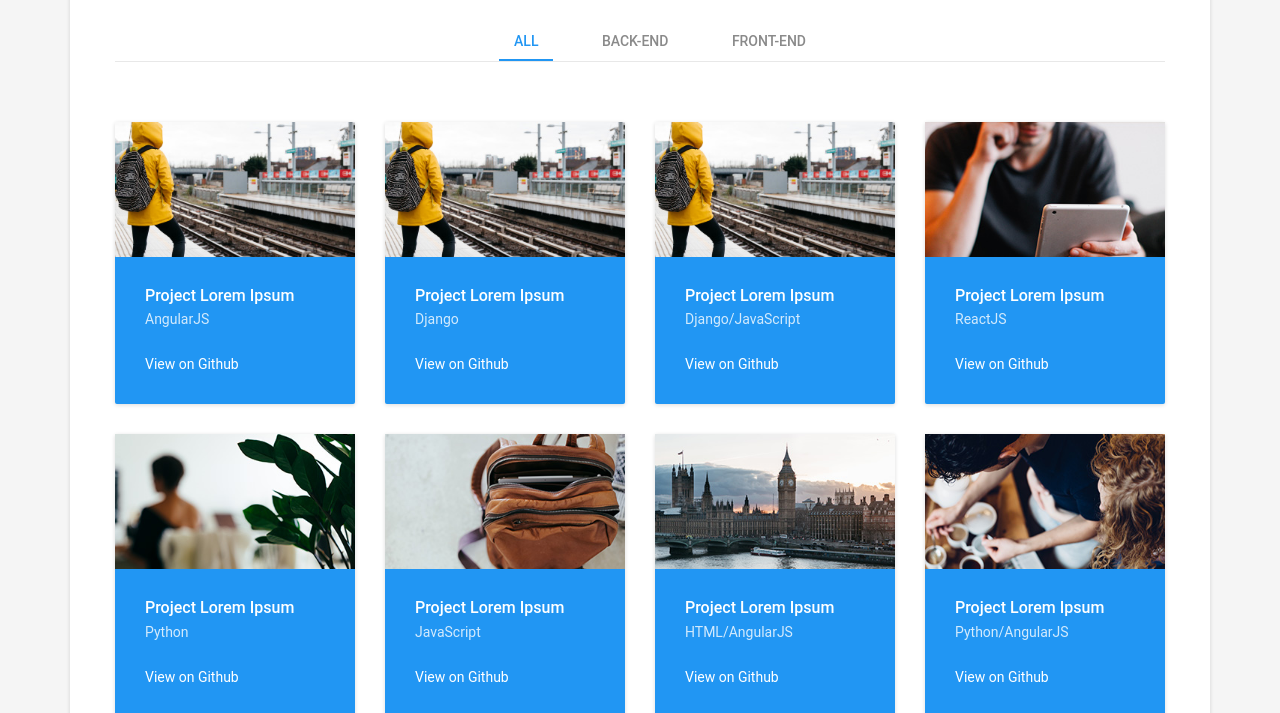
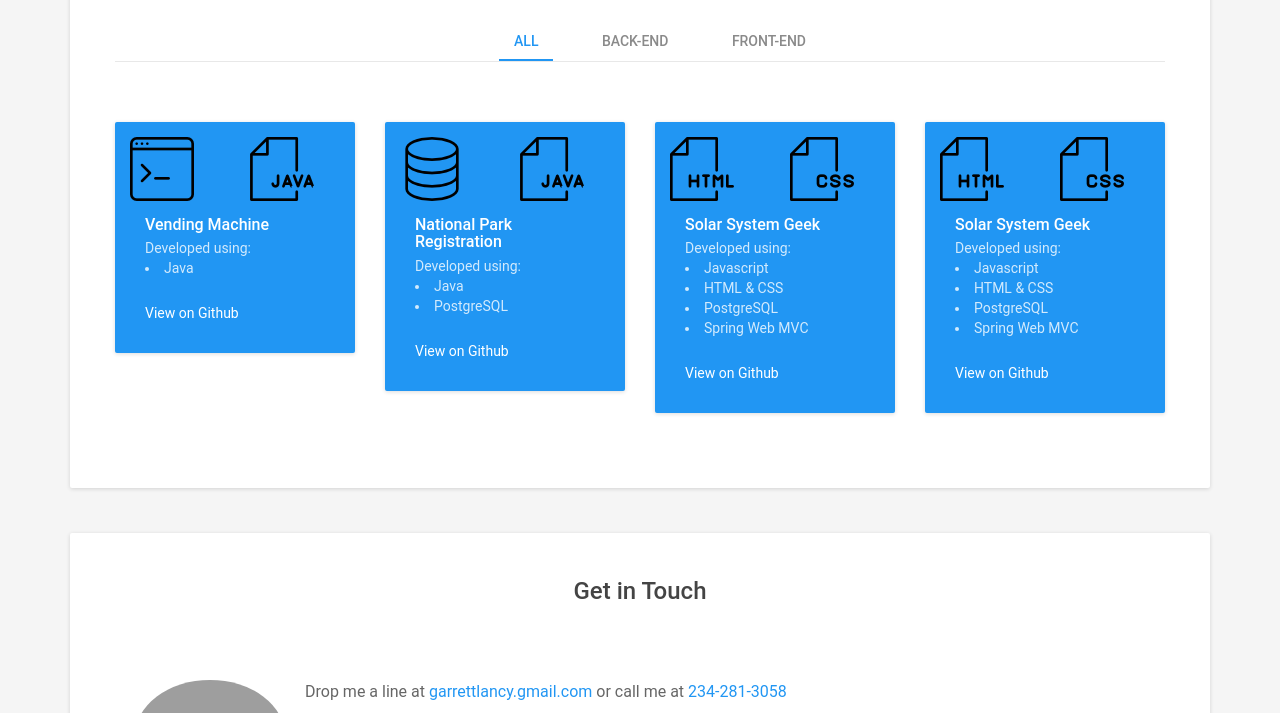
Before and after one commit to garrettlancy/garrettlancy.github.io, a plain HTML site: page index.html in a window 1280 px wide. Shown: the part 2390-3103 px from the top of the page. Drawn offline with Linux system fonts and the light colour scheme; grey boxes are pictures that could not be loaded.

Commit message:
updating

```diff
--- a/index.html
+++ b/index.html
@@ -216,110 +216,79 @@
                 <li class="type" data-filter=".frontend">Front-end</li>
             </ul><!--//filters-->
             <div class="items-wrapper isotope row">
-                <div class="item frontend col-md-3 col-xs-6 ">
+                <div class="item frontend col-md-3 col-xs-6">
                     <div class="item-inner">
                         <figure class="figure">
-                            <img class="img-responsive" src="assets/images/portfolio/portfolio-3.jpg" alt="" />
+                            <span class="col-md-6 buffer"><img class="img-responsive" src="assets/images/icons/browser.png" alt="" /></span>
+                            <span class="col-md-6 buffer"><img class="img-responsive" src="assets/images/icons/java.png" alt="" /></span>
                         </figure>
                         <div class="content text-left">
-                            <h3 class="sub-title"><a href="#">Project Lorem Ipsum</a></h3>
-                            <div class="meta">AngularJS</div>
-                            <div class="action"><a href="#">View on Github</a></div>
+                            <h3 class="sub-title"><a href="#">Vending Machine</a></h3>
+                            <div class="meta">Developed using:
+                            <br>
+                            <li>Java</li>
+                            </div>
+                            <div class="action"><a href="https://github.com/garrettlancy/vendingmachine">View on Github</a></div>
                         </div><!--//content-->
-                        <a class="link-mask" href="#"></a>
+                        <a class="link-mask" href="https://github.com/garrettlancy/vendingmachine"></a>
                     </div><!--//item-inner-->
                 </div><!--//item-->
                 <div class="item backend col-md-3 col-xs-6 ">
                     <div class="item-inner">
                         <figure class="figure">
-                            <img class="img-responsive" src="assets/images/portfolio/portfolio-3.jpg" alt="" />
+                            <span class="col-md-6 buffer"><img class="img-responsive" src="assets/images/icons/database.png" alt="" /></span>
+                            <span class="col-md-6 buffer"><img class="img-responsive" src="assets/images/icons/java.png" alt="" /></span>
                         </figure>
                         <div class="content text-left">
-                            <h3 class="sub-title"><a href="#">Project Lorem Ipsum</a></h3>
-                            <div class="meta">Django</div>
-                            <div class="action"><a href="#">View on Github</a></div>
+                            <h3 class="sub-title"><a href="#">National Park Registration</a></h3>
+                            <div class="meta">Developed using:
+                            <br>
+                                <li>Java</li>
+                                <li>PostgreSQL</li>
+                            </div>
+                            <div class="action"><a href="https://github.com/garrettlancy/nationalparkregistration">View on Github</a></div>
                         </div><!--//content-->
-                        <a class="link-mask" href="#"></a>
+                        <a class="link-mask" href="https://github.com/garrettlancy/nationalparkregistration"></a>
                     </div><!--//item-inner-->
                 </div><!--//item-->
                 <div class="item backend frontend col-md-3 col-xs-6 ">
                     <div class="item-inner">
                         <figure class="figure">
-                            <img class="img-responsive" src="assets/images/portfolio/portfolio-3.jpg" alt="" />
+                            <span class="col-md-6 buffer"><img class="img-responsive" src="assets/images/icons/html.png" alt="" /></span>
+                            <span class="col-md-6 buffer"><img class="img-responsive" src="assets/images/icons/css.png" alt="" /></span>
                         </figure>
                         <div class="content text-left">
-                            <h3 class="sub-title"><a href="#">Project Lorem Ipsum</a></h3>
-                            <div class="meta">Django/JavaScript</div>
-                            <div class="action"><a href="#">View on Github</a></div>
+                            <h3 class="sub-title"><a href="#">Solar System Geek</a></h3>
+                            <div class="meta">Developed using:
+                            <br>
+                                <li>Javascript</li>
+                                <li>HTML &amp; CSS</li>
+                                <li>PostgreSQL</li>
+                                <li>Spring Web MVC</li>
+                            </div>
+                            <div class="action"><a href="https://github.com/garrettlancy/solarsystemgeek">View on Github</a></div>
                         </div><!--//content-->
-                        <a class="link-mask" href="#"></a>
+                        <a class="link-mask" href="https://github.com/garrettlancy/solarsystemgeek"></a>
                     </div><!--//item-inner-->
                 </div><!--//item-->
-                <div class="item frontend col-md-3 col-xs-6 ">
+                <div class="item backend frontend col-md-3 col-xs-6 ">
                     <div class="item-inner">
                         <figure class="figure">
-                            <img class="img-responsive" src="assets/images/portfolio/portfolio-4.jpg" alt="" />
+                            <span class="col-md-6 buffer"><img class="img-responsive" src="assets/images/icons/html.png" alt="" /></span>
+                            <span class="col-md-6 buffer"><img class="img-responsive" src="assets/images/icons/css.png" alt="" /></span>
                         </figure>
                         <div class="content text-left">
-                            <h3 class="sub-title"><a href="#">Project Lorem Ipsum</a></h3>
-                            <div class="meta">ReactJS</div>
-                            <div class="action"><a href="#">View on Github</a></div>
+                            <h3 class="sub-title"><a href="#">Solar System Geek</a></h3>
+                            <div class="meta">Developed using:
+                            <br>
+                                <li>Javascript</li>
+                                <li>HTML &amp; CSS</li>
+                                <li>PostgreSQL</li>
+                                <li>Spring Web MVC</li>
+                            </div>
+                            <div class="action"><a href="https://github.com/garrettlancy/nationalparkgeek">View on Github</a></div>
                         </div><!--//content-->
-                        <a class="link-mask" href="#"></a>
-                    </div><!--//item-inner-->
-                </div><!--//item-->
-                <div class="item backend col-md-3 col-xs-6 ">
-                    <div class="item-inner">
-                        <figure class="figure">
-                            <img class="img-responsive" src="assets/images/portfolio/portfolio-5.jpg" alt="" />
-                        </figure>
-                        <div class="content text-left">
-                            <h3 class="sub-title"><a href="#">Project Lorem Ipsum</a></h3>
-                            <div class="meta">Python</div>
-                            <div class="action"><a href="#">View on Github</a></div>
-                        </div><!--//content-->
-                        <a class="link-mask" href="#"></a>
-                    </div><!--//item-inner-->
-                </div><!--//item-->
-                <div class="item backend col-md-3 col-xs-6 ">
-                    <div class="item-inner">
-                        <figure class="figure">
-                            <img class="img-responsive" src="assets/images/portfolio/portfolio-6.jpg" alt="" />
-                        </figure>
-                        <div class="content text-left">
-                            <h3 class="sub-title"><a href="#">Project Lorem Ipsum</a></h3>
-                            <div class="meta">JavaScript</div>
-                            <div class="action"><a href="#">View on Github</a></div>
-                        </div><!--//content-->
-                        <a class="link-mask" href="#"></a>
-                    </div><!--//item-inner-->
-                </div><!--//item-->
-
-                <div class="item frontend col-md-3 col-xs-6 ">
-                    <div class="item-inner">
-                        <figure class="figure">
-                            <img class="img-responsive" src="assets/images/portfolio/portfolio-7.jpg" alt="" />
-                        </figure>
-                        <div class="content text-left">
-                            <h3 class="sub-title"><a href="#">Project Lorem Ipsum</a></h3>
-                            <div class="meta">HTML/AngularJS</div>
-                            <div class="action"><a href="#">View on Github</a></div>
-                        </div><!--//content-->
-                        <a class="link-mask" href="#"></a>
-                    </div><!--//item-inner-->
-                </div><!--//item-->
-
-                <div class="item frontend backend col-md-3 col-xs-6 ">
-                    <div class="item-inner">
-                        <figure class="figure">
-                            <img class="img-responsive" src="assets/images/portfolio/portfolio-8.jpg" alt="" />
-                        </figure>
-                        <div class="content text-left">
-                            <h3 class="sub-title"><a href="#">Project Lorem Ipsum</a></h3>
-                            <div class="meta">Python/AngularJS</div>
-                            <div class="action"><a href="#">View on Github</a></div>
-                        </div><!--//content-->
-                        <a class="link-mask" href="#"></a>
+                        <a class="link-mask" href="https://github.com/garrettlancy/nationalparkgeek"></a>
                     </div><!--//item-inner-->
                 </div><!--//item-->
 
```
